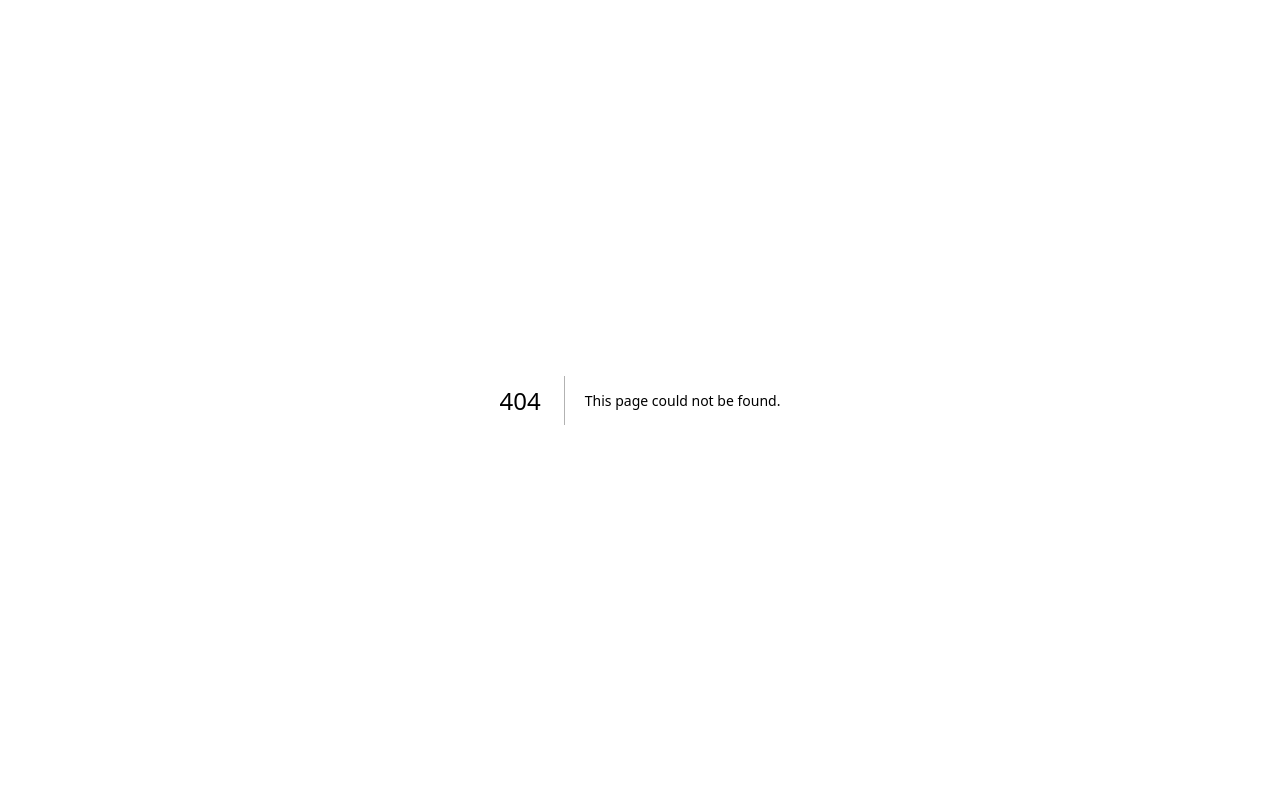
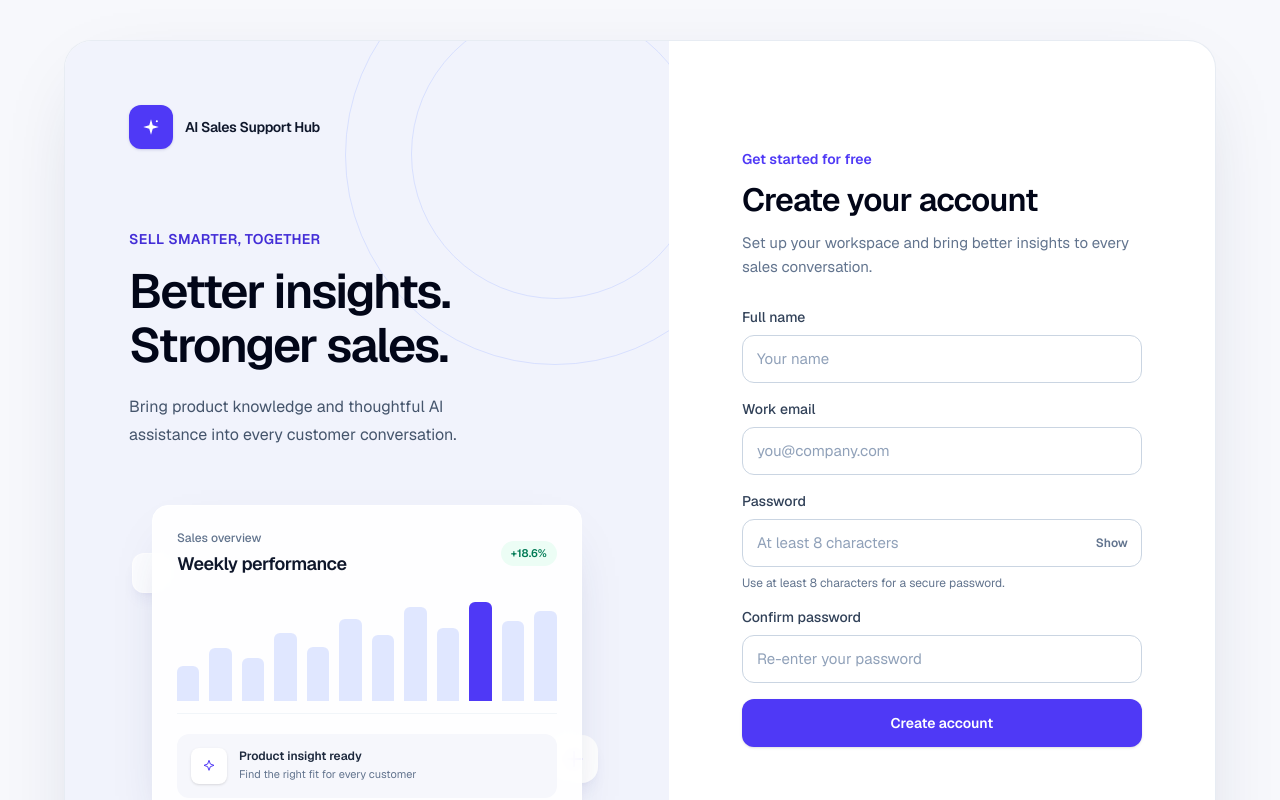
Before and after one commit to Phongsakorn123/ai-sales-support-hub-frontend, a Next.js app: page /register in a window 1280 px wide. Before the commit this address had no page. Shown: the top 800 px of the page. Built offline with nearby package versions, Linux system fonts and the light colour scheme.

Commit message:
create register page

```diff
--- a/src/app/login/page.tsx
+++ b/src/app/login/page.tsx
@@ -1,4 +1,5 @@
 import type { Metadata } from "next";
+import Link from "next/link";
 import LoginForm from "@/features/auth/presentation/components/login-form";
 import LoginIllustration from "@/features/auth/presentation/components/login-illustration";
 
@@ -45,13 +46,13 @@ export default function LoginPage() {
             <LoginForm />
 
             <p className="mt-8 text-center text-sm text-slate-500">
-              Don&apos;t have an account?{" "}
-              <a
-                href="/create-account"
+            Don&apos;t have an account?{" "}
+            <Link
+              href="/register"
                 className="font-semibold text-indigo-700 decoration-indigo-300 underline-offset-4 hover:text-indigo-800 hover:underline focus-visible:outline-2 focus-visible:outline-offset-4 focus-visible:outline-indigo-600"
               >
                 Create account
-              </a>
+            </Link>
             </p>
           </div>
         </section>
--- /dev/null
+++ b/src/app/register/page.tsx
@@ -0,0 +1,72 @@
+import type { Metadata } from "next";
+import Link from "next/link";
+import LoginIllustration from "@/features/auth/presentation/components/login-illustration";
+import RegisterForm from "@/features/auth/presentation/components/register-form";
+
+export const metadata: Metadata = {
+  title: "Create account | AI Sales Support Hub",
+  description: "Create an account for AI Sales Support Hub.",
+};
+
+export default function RegisterPage() {
+  return (
+    <main className="flex min-h-screen items-center justify-center bg-[#f7f8fc] px-4 py-6 font-sans text-slate-900 sm:px-8 sm:py-10">
+      <div className="grid w-full max-w-6xl overflow-hidden rounded-[28px] border border-slate-200/80 bg-white shadow-[0_24px_80px_-36px_rgba(27,39,76,0.25)] lg:min-h-[700px] lg:grid-cols-[1.05fr_0.95fr]">
+        <LoginIllustration />
+
+        <section
+          aria-labelledby="register-heading"
+          className="flex items-center justify-center px-6 py-10 sm:px-12 lg:px-14"
+        >
+          <div className="w-full max-w-[400px]">
+            <div className="mb-8 flex items-center gap-3 lg:hidden">
+              <span
+                aria-hidden="true"
+                className="flex size-10 items-center justify-center rounded-xl bg-indigo-600 text-white"
+              >
+                <svg className="size-5" fill="none" viewBox="0 0 24 24">
+                  <path
+                    d="M12 2.75 14.1 9.9l7.15 2.1-7.15 2.1L12 21.25 9.9 14.1l-7.15-2.1L9.9 9.9 12 2.75Z"
+                    fill="currentColor"
+                  />
+                  <circle cx="19" cy="5" r="1.25" fill="currentColor" />
+                </svg>
+              </span>
+              <span className="text-sm font-semibold tracking-tight text-slate-900">
+                AI Sales Support Hub
+              </span>
+            </div>
+
+            <div className="mb-7">
+              <p className="mb-3 text-sm font-semibold text-indigo-600">
+                Get started for free
+              </p>
+              <h1
+                className="text-3xl font-semibold tracking-tight text-slate-950 sm:text-[2rem]"
+                id="register-heading"
+              >
+                Create your account
+              </h1>
+              <p className="mt-3 text-[15px] leading-6 text-slate-500">
+                Set up your workspace and bring better insights to every sales
+                conversation.
+              </p>
+            </div>
+
+            <RegisterForm />
+
+            <p className="mt-6 text-center text-sm text-slate-500">
+              Already have an account?{" "}
+              <Link
+                className="font-semibold text-indigo-700 decoration-indigo-300 underline-offset-4 hover:text-indigo-800 hover:underline focus-visible:outline-2 focus-visible:outline-offset-4 focus-visible:outline-indigo-600"
+                href="/login"
+              >
+                Sign in
+              </Link>
+            </p>
+          </div>
+        </section>
+      </div>
+    </main>
+  );
+}
--- /dev/null
+++ b/src/features/auth/presentation/components/register-form.tsx
@@ -0,0 +1,122 @@
+"use client";
+
+import { useRegisterViewModel } from "../hooks/use-register-view-model";
+
+export default function RegisterForm() {
+  const {
+    isPasswordVisible,
+    message,
+    passwordToggleLabel,
+    togglePasswordVisibility,
+    handleSubmit,
+  } = useRegisterViewModel();
+
+  return (
+    <form className="space-y-4" onSubmit={handleSubmit}>
+      <div>
+        <label
+          className="mb-2 block text-sm font-medium text-slate-700"
+          htmlFor="full-name"
+        >
+          Full name
+        </label>
+        <input
+          autoComplete="name"
+          className="h-12 w-full rounded-xl border border-slate-300 bg-white px-3.5 text-[15px] text-slate-900 outline-none transition placeholder:text-slate-400 hover:border-slate-400 focus:border-indigo-500 focus:ring-4 focus:ring-indigo-500/10"
+          id="full-name"
+          name="full-name"
+          placeholder="Your name"
+          required
+          type="text"
+        />
+      </div>
+
+      <div>
+        <label
+          className="mb-2 block text-sm font-medium text-slate-700"
+          htmlFor="email"
+        >
+          Work email
+        </label>
+        <input
+          autoComplete="email"
+          className="h-12 w-full rounded-xl border border-slate-300 bg-white px-3.5 text-[15px] text-slate-900 outline-none transition placeholder:text-slate-400 hover:border-slate-400 focus:border-indigo-500 focus:ring-4 focus:ring-indigo-500/10"
+          id="email"
+          name="email"
+          placeholder="you@company.com"
+          required
+          type="email"
+        />
+      </div>
+
+      <div>
+        <label
+          className="mb-2 block text-sm font-medium text-slate-700"
+          htmlFor="password"
+        >
+          Password
+        </label>
+        <div className="relative">
+          <input
+            autoComplete="new-password"
+            className="h-12 w-full rounded-xl border border-slate-300 bg-white px-3.5 pr-16 text-[15px] text-slate-900 outline-none transition placeholder:text-slate-400 hover:border-slate-400 focus:border-indigo-500 focus:ring-4 focus:ring-indigo-500/10"
+            id="password"
+            minLength={8}
+            name="password"
+            placeholder="At least 8 characters"
+            required
+            type={isPasswordVisible ? "text" : "password"}
+          />
+          <button
+            aria-label={passwordToggleLabel}
+            aria-pressed={isPasswordVisible}
+            className="absolute inset-y-0 right-0 flex items-center rounded-r-xl px-3.5 text-xs font-semibold text-slate-500 hover:text-indigo-700 focus-visible:outline-2 focus-visible:outline-offset-[-4px] focus-visible:outline-indigo-600"
+            onClick={togglePasswordVisibility}
+            type="button"
+          >
+            {isPasswordVisible ? "Hide" : "Show"}
+          </button>
+        </div>
+        <p className="mt-2 text-xs text-slate-500">
+          Use at least 8 characters for a secure password.
+        </p>
+      </div>
+
+      <div>
+        <label
+          className="mb-2 block text-sm font-medium text-slate-700"
+          htmlFor="confirm-password"
+        >
+          Confirm password
+        </label>
+        <input
+          autoComplete="new-password"
+          className="h-12 w-full rounded-xl border border-slate-300 bg-white px-3.5 text-[15px] text-slate-900 outline-none transition placeholder:text-slate-400 hover:border-slate-400 focus:border-indigo-500 focus:ring-4 focus:ring-indigo-500/10"
+          id="confirm-password"
+          minLength={8}
+          name="confirm-password"
+          placeholder="Re-enter your password"
+          required
+          type={isPasswordVisible ? "text" : "password"}
+        />
+      </div>
+
+      <button
+        className="flex h-12 w-full items-center justify-center rounded-xl bg-indigo-600 px-4 text-sm font-semibold text-white shadow-sm transition hover:bg-indigo-700 focus-visible:outline-2 focus-visible:outline-offset-2 focus-visible:outline-indigo-600 active:bg-indigo-800"
+        type="submit"
+      >
+        Create account
+      </button>
+
+      <p
+        aria-live="polite"
+        className={`min-h-5 text-center text-sm ${
+          message ? "text-amber-800" : "text-transparent"
+        }`}
+        role="status"
+      >
+        {message || " "}
+      </p>
+    </form>
+  );
+}
--- /dev/null
+++ b/src/features/auth/presentation/hooks/use-register-view-model.ts
@@ -0,0 +1,43 @@
+"use client";
+
+import { useState, type FormEvent } from "react";
+
+export interface RegisterViewModel {
+  isPasswordVisible: boolean;
+  message: string;
+  passwordToggleLabel: string;
+  togglePasswordVisibility: () => void;
+  handleSubmit: (event: FormEvent<HTMLFormElement>) => void;
+}
+
+export function useRegisterViewModel(): RegisterViewModel {
+  const [isPasswordVisible, setIsPasswordVisible] = useState(false);
+  const [message, setMessage] = useState("");
+
+  function handleSubmit(event: FormEvent<HTMLFormElement>): void {
+    event.preventDefault();
+
+    const formData = new FormData(event.currentTarget);
+    const password = formData.get("password");
+    const confirmPassword = formData.get("confirm-password");
+
+    if (password !== confirmPassword) {
+      setMessage("Your passwords don’t match. Please check and try again.");
+      return;
+    }
+
+    setMessage(
+      "Registration isn’t connected yet. Your details have not been sent.",
+    );
+  }
+
+  return {
+    isPasswordVisible,
+    message,
+    passwordToggleLabel: isPasswordVisible ? "Hide password" : "Show password",
+    togglePasswordVisibility: () => {
+      setIsPasswordVisible((visible) => !visible);
+    },
+    handleSubmit,
+  };
+}
```
